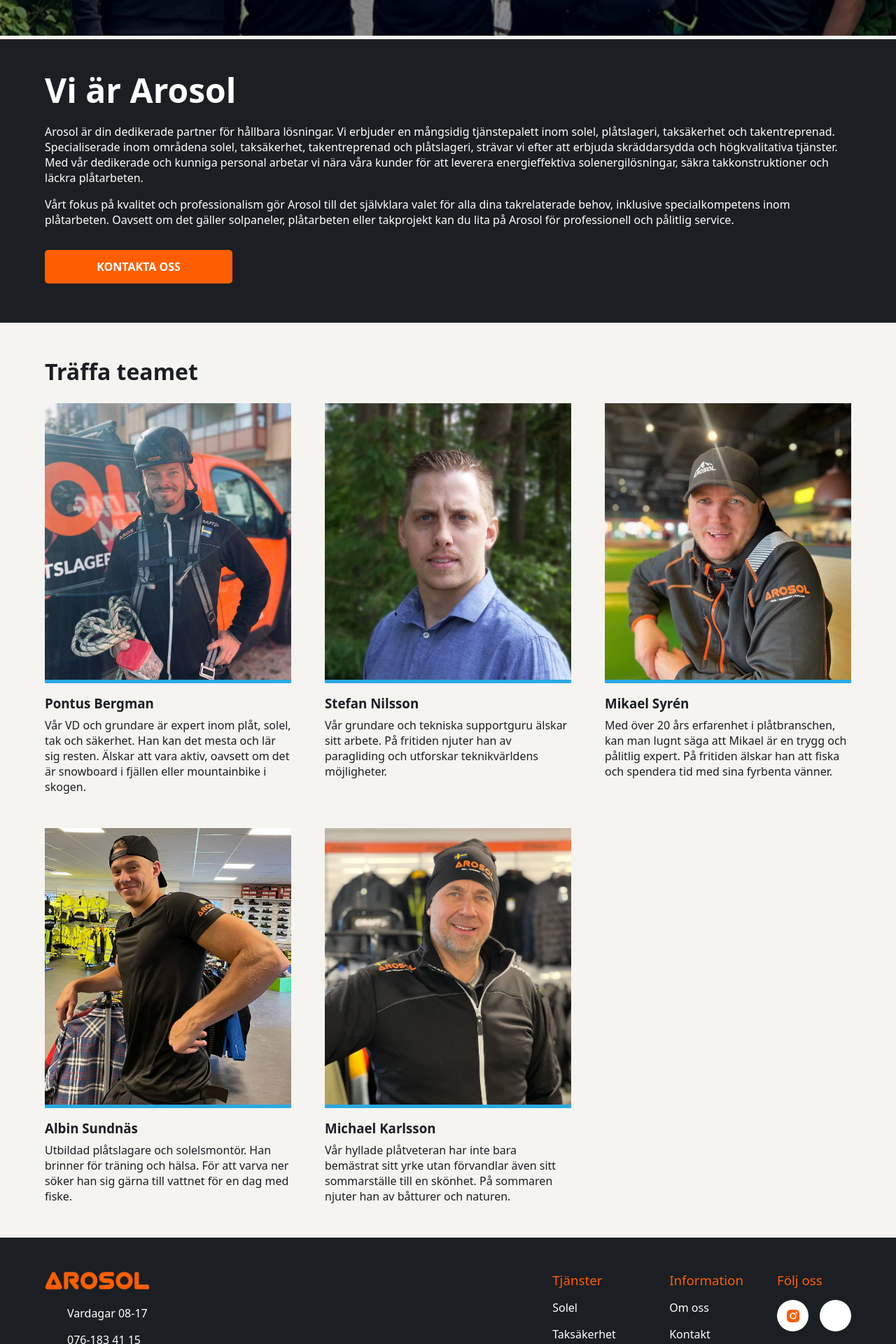
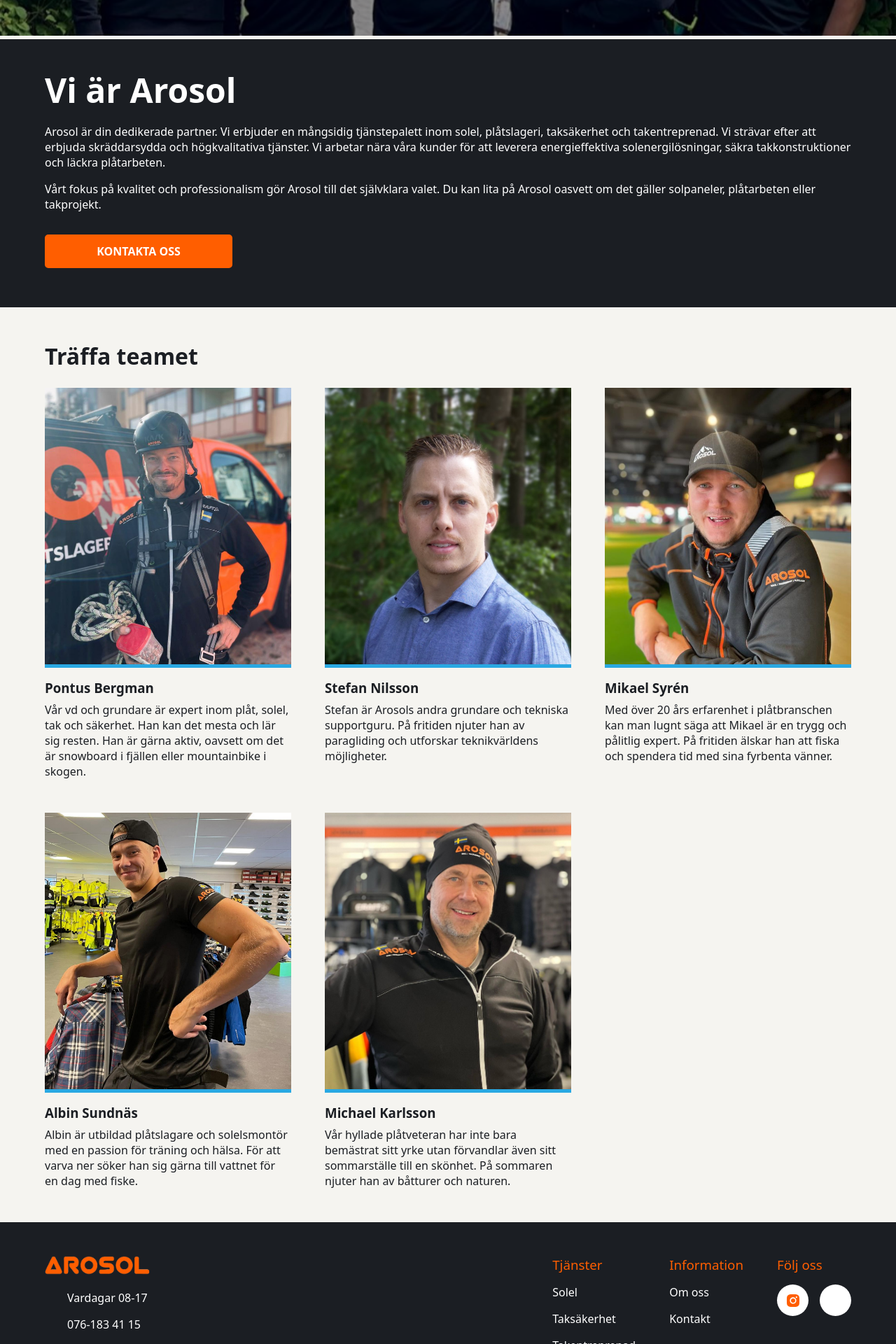
Before and after one commit to annamalinelisabet/AROSOL, a React (Vite) app: page /about in a window 1280 px wide. Shown: the part 349-2269 px from the top of the page at 70% size. Built offline with nearby package versions, Linux system fonts and the light colour scheme; some icons are missing.

Commit message:
Improve text on Om oss

```diff
--- a/src/views/About/AboutView.jsx
+++ b/src/views/About/AboutView.jsx
@@ -30,7 +30,7 @@ const AboutView = () => {
           <div className='container'>
             {/* ÄNDRA STORLEK SAMMA SOM KONTAKT ?  */}
             <h1 className='about-header'>Vi är Arosol</h1>
-            <p>Arosol är din dedikerade partner för hållbara lösningar. Vi erbjuder en mångsidig tjänstepalett inom solel, plåtslageri, taksäkerhet och takentreprenad. Specialiserade inom områdena solel, taksäkerhet, takentreprenad och plåtslageri, strävar vi efter att erbjuda skräddarsydda och högkvalitativa tjänster. Med vår dedikerade och kunniga personal arbetar vi nära våra kunder för att leverera energieffektiva solenergilösningar, säkra takkonstruktioner och läckra plåtarbeten. <span className='new-paragraph'> Vårt fokus på kvalitet och professionalism gör Arosol till det självklara valet för alla dina takrelaterade behov, inklusive specialkompetens inom plåtarbeten. Oavsett om det gäller solpaneler, plåtarbeten eller takprojekt kan du lita på Arosol för professionell och pålitlig service.</span></p>
+            <p>Arosol är din dedikerade partner. Vi erbjuder en mångsidig tjänstepalett inom solel, plåtslageri, taksäkerhet och takentreprenad. Vi strävar efter att erbjuda skräddarsydda och högkvalitativa tjänster. Vi arbetar nära våra kunder för att leverera energieffektiva solenergilösningar, säkra takkonstruktioner och läckra plåtarbeten. <span className='new-paragraph'> Vårt fokus på kvalitet och professionalism gör Arosol till det självklara valet. Du kan lita på Arosol oasvett om det gäller solpaneler, plåtarbeten eller takprojekt.</span></p>
             <div className='mt-2'>
               <a href='/contact'><Button text='Kontakta oss'/></a>
             </div>
@@ -40,10 +40,10 @@ const AboutView = () => {
         <div className='card-section container'>
             <h2 className='sub-header'>Träffa teamet</h2>
           <div className='card-wrapper'>
-            <StaffCard image={Pontus} name='Pontus Bergman' text='Vår VD och grundare är expert inom plåt, solel, tak och säkerhet. Han kan det mesta och lär sig resten. Älskar att vara aktiv, oavsett om det är snowboard i fjällen eller mountainbike i skogen.' />
-            <StaffCard image={Stefan} name='Stefan Nilsson' text='Vår grundare och tekniska supportguru älskar sitt arbete. På fritiden njuter han av paragliding och utforskar teknikvärldens möjligheter.' />
-            <StaffCard image={Mikael} name='Mikael Syrén' text='Med över 20 års erfarenhet i plåtbranschen, kan man lugnt säga att Mikael är en trygg och pålitlig expert. På fritiden älskar han att fiska och spendera tid med sina fyrbenta vänner.' />
-            <StaffCard image={Albin} name='Albin Sundnäs' text='Utbildad plåtslagare och solelsmontör. Han brinner för träning och hälsa. För att varva ner söker han sig gärna till vattnet för en dag med fiske.' />
+            <StaffCard image={Pontus} name='Pontus Bergman' text='Vår vd och grundare är expert inom plåt, solel, tak och säkerhet. Han kan det mesta och lär sig resten. Han är gärna aktiv, oavsett om det är snowboard i fjällen eller mountainbike i skogen.' />
+            <StaffCard image={Stefan} name='Stefan Nilsson' text='Stefan är Arosols andra grundare och tekniska supportguru. På fritiden njuter han av paragliding och utforskar teknikvärldens möjligheter.' />
+            <StaffCard image={Mikael} name='Mikael Syrén' text='Med över 20 års erfarenhet i plåtbranschen kan man lugnt säga att Mikael är en trygg och pålitlig expert. På fritiden älskar han att fiska och spendera tid med sina fyrbenta vänner.' />
+            <StaffCard image={Albin} name='Albin Sundnäs' text='Albin är utbildad plåtslagare och solelsmontör med en passion för träning och hälsa. För att varva ner söker han sig gärna till vattnet för en dag med fiske.' />
             <StaffCard image={Michael} name='Michael Karlsson' text='Vår hyllade plåtveteran har inte bara bemästrat sitt yrke utan förvandlar även sitt sommarställe till en skönhet. På sommaren njuter han av båtturer och naturen.' />
           </div>
         </div>
```
